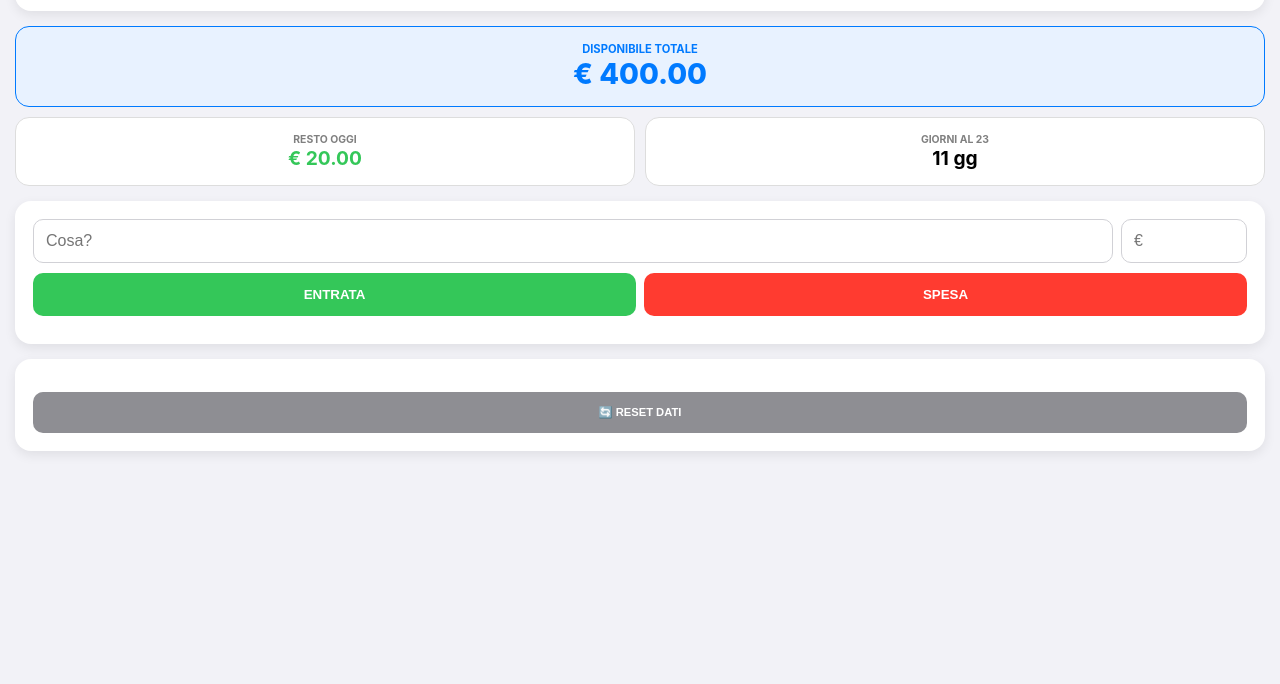
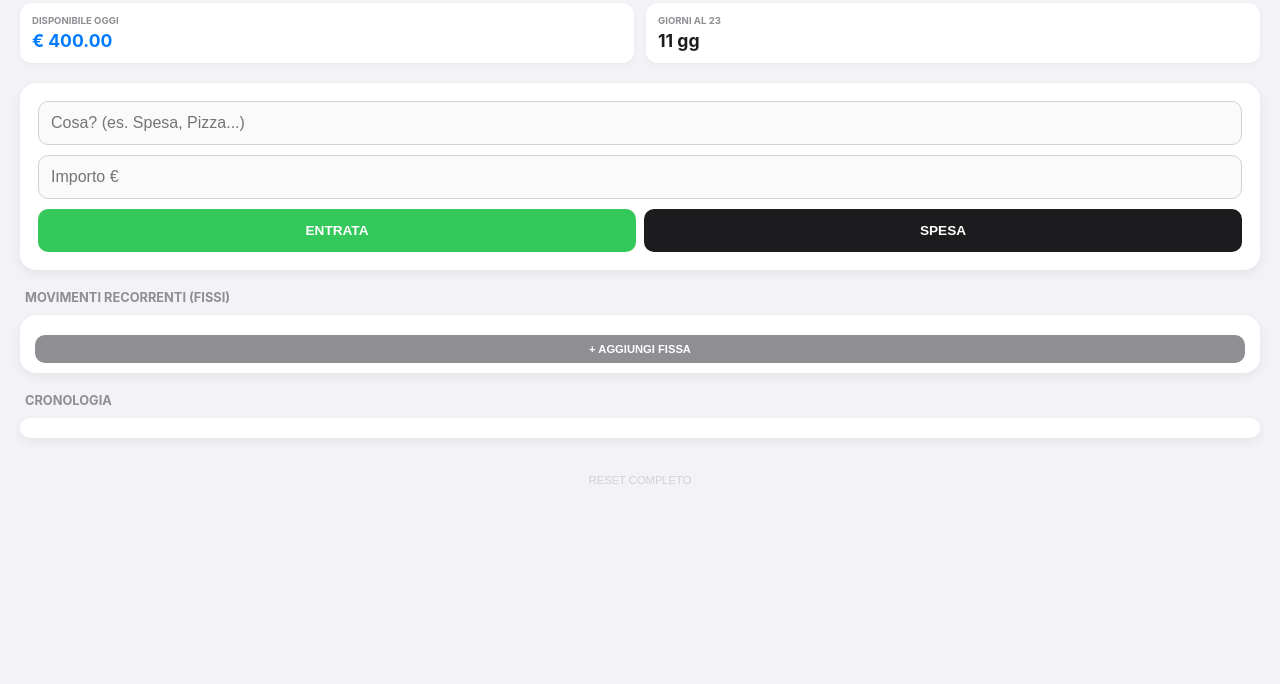
Before and after one commit to gigimarino-ops/Bank-Wallet, a plain HTML site: page index.html in a window 1280 px wide. Shown: the part 116-800 px from the top of the page. Drawn offline with Linux system fonts and the light colour scheme.

Commit message:
index.html

```diff
--- a/index.html
+++ b/index.html
@@ -3,65 +3,84 @@
 <head>
     <meta charset="UTF-8">
     <meta name="viewport" content="width=device-width, initial-scale=1.0, maximum-scale=1.0, user-scalable=no">
-    <title>Wallet iPhone 8 - Ripristinato</title>
+    <title>Wallet Minimal</title>
     <meta name="apple-mobile-web-app-capable" content="yes">
     <meta name="apple-mobile-web-app-status-bar-style" content="black-translucent">
     <style>
-        :root { --bg: #f2f2f7; --card: #ffffff; --blue: #007aff; --red: #ff3b30; --green: #34c759; --gray: #8e8e93; }
-        body { font-family: -apple-system, sans-serif; background: var(--bg); margin: 0; padding: 15px; }
-        .card { background: var(--card); padding: 18px; border-radius: 16px; box-shadow: 0 4px 12px rgba(0,0,0,0.08); margin-bottom: 15px; }
-        #saldo { font-size: 2.2rem; font-weight: 800; text-align: center; margin: 10px 0; }
-        .budget-grid { display: grid; grid-template-columns: 1fr 1fr; gap: 10px; margin-bottom: 15px; }
-        .budget-cell { padding: 15px; border-radius: 14px; text-align: center; background: white; border: 1px solid #ddd; }
-        .full-width { grid-column: span 2; background: #e8f2ff; border: 1px solid var(--blue); }
-        .input-row { display: flex; gap: 8px; margin-bottom: 10px; }
-        input { border: 1px solid #d1d1d6; padding: 12px; border-radius: 10px; font-size: 16px; width: 100%; outline: none; }
-        .btn { border: none; padding: 14px; border-radius: 10px; color: white; font-weight: 700; flex: 1; cursor: pointer; }
-        .item { display: flex; justify-content: space-between; padding: 10px 0; border-bottom: 1px solid #eee; }
-        .del { color: var(--red); margin-left: 10px; font-weight: bold; font-size: 1.2rem; }
+        :root { --bg: #f2f2f7; --card: #ffffff; --dark: #1c1c1e; --blue: #007aff; --green: #34c759; --gray: #8e8e93; --light-gray: #d1d1d6; }
+        body { font-family: -apple-system, sans-serif; background: var(--bg); margin: 0; padding: 20px; color: var(--dark); }
+
+        .header { text-align: center; margin-bottom: 25px; }
+        .header span { font-size: 0.7rem; color: var(--gray); text-transform: uppercase; letter-spacing: 1px; }
+        #saldo { font-size: 2.5rem; font-weight: 800; margin: 5px 0; letter-spacing: -1px; }
+
+        .stats-row { display: flex; justify-content: space-between; gap: 12px; margin-bottom: 20px; }
+        .stat-box { background: var(--card); padding: 12px; border-radius: 12px; flex: 1; box-shadow: 0 2px 6px rgba(0,0,0,0.04); }
+        .stat-label { font-size: 0.6rem; color: var(--gray); font-weight: 700; margin-bottom: 4px; }
+        .stat-value { font-size: 1.1rem; font-weight: 700; }
+
+        .card { background: var(--card); padding: 18px; border-radius: 16px; box-shadow: 0 4px 12px rgba(0,0,0,0.06); margin-bottom: 15px; }
+        input { border: 1px solid var(--light-gray); padding: 12px; border-radius: 10px; font-size: 16px; width: 100%; box-sizing: border-box; outline: none; margin-bottom: 10px; background: #fafafa; }
+
+        .btn-row { display: flex; gap: 8px; }
+        .btn { border: none; padding: 14px; border-radius: 10px; color: white; font-weight: 700; flex: 1; cursor: pointer; font-size: 0.85rem; transition: opacity 0.2s; }
+        .btn:active { opacity: 0.7; }
+        .btn-black { background: var(--dark); }
+        .btn-green { background: var(--green); }
+        .btn-gray { background: var(--gray); }
+
+        .section-title { font-size: 0.8rem; font-weight: 700; margin: 20px 0 10px 5px; color: var(--gray); text-transform: uppercase; }
+        .item { display: flex; justify-content: space-between; align-items: center; padding: 10px 0; border-bottom: 1px solid #f0f0f2; }
+        .item:last-child { border-bottom: none; }
+        .item b { font-size: 0.95rem; display: block; }
+        .item small { color: var(--gray); font-size: 0.7rem; }
+        .del { color: var(--light-gray); font-size: 1.2rem; padding: 0 5px; margin-left: 10px; }
     </style>
 </head>
 <body>
 
-    <div class="card">
-        <div id="ciclo-testo" style="text-align:center; font-size:0.7rem; color:gray; text-transform:uppercase;">Caricamento...</div>
+    <div class="header">
+        <span id="ciclo-testo">---</span>
         <div id="saldo">€ 0.00</div>
     </div>
 
-    <div class="budget-grid">
-        <div class="budget-cell full-width">
-            <div style="font-size: 0.7rem; color: var(--blue); font-weight: bold;">DISPONIBILE TOTALE</div>
-            <div id="budget-odierno" style="font-size: 1.8rem; font-weight: 800; color: var(--blue);">€ 0.00</div>
+    <div class="stats-row">
+        <div class="stat-box">
+            <div class="stat-label">DISPONIBILE OGGI</div>
+            <div id="budget-odierno" class="stat-value" style="color: var(--blue);">€ 0.00</div>
         </div>
-        <div class="budget-cell">
-            <div style="font-size: 0.65rem; color: gray; font-weight: bold;">RESTO OGGI</div>
-            <div id="resto-oggi" style="font-size: 1.2rem; font-weight: 700; color: var(--green);">€ 20.00</div>
-        </div>
-        <div class="budget-cell">
-            <div style="font-size: 0.65rem; color: gray; font-weight: bold;">GIORNI AL 23</div>
-            <div id="days-left" style="font-size: 1.2rem; font-weight: 700;">-</div>
+        <div class="stat-box">
+            <div class="stat-label">GIORNI AL 23</div>
+            <div id="days-left" class="stat-value">--</div>
         </div>
     </div>
 
     <div class="card">
-        <div class="input-row">
-            <input type="text" id="desc" placeholder="Cosa?">
-            <input type="number" id="euro" placeholder="€" step="0.01" style="width: 100px;">
-        </div>
-        <div class="input-row">
-            <button class="btn" style="background:var(--green)" onclick="aggiungi('IN')">ENTRATA</button>
-            <button class="btn" style="background:var(--red)" onclick="aggiungi('OUT')">SPESA</button>
+        <input type="text" id="desc" placeholder="Cosa? (es. Spesa, Pizza...)">
+        <input type="number" id="euro" placeholder="Importo €" step="0.01">
+        <div class="btn-row">
+            <button class="btn btn-green" onclick="aggiungi('IN')">ENTRATA</button>
+            <button class="btn btn-black" onclick="aggiungi('OUT')">SPESA</button>
         </div>
     </div>
 
-    <div class="card">
-        <div id="lista"></div>
-        <button class="btn" style="background:var(--gray); width:100%; margin-top:15px; font-size:0.7rem;" onclick="resetDati()">🔄 RESET DATI</button>
+    <div class="section-title">Movimenti Recorrenti (Fissi)</div>
+    <div class="card" style="padding: 10px 15px;">
+        <div id="lista-ricorrenti"></div>
+        <button class="btn btn-gray" style="width:100%; margin-top:10px; font-size:0.7rem; padding:8px;" onclick="aggiungiRicorrente()">+ AGGIUNGI FISSA</button>
     </div>
 
+    <div class="section-title">Cronologia</div>
+    <div class="card" style="padding: 10px 15px;">
+        <div id="lista"></div>
+    </div>
+
+    <button style="background:none; border:none; color:var(--light-gray); width:100%; font-size:0.7rem; margin: 20px 0;" onclick="resetDati()">RESET COMPLETO</button>
+
     <script>
-        let movimenti = JSON.parse(localStorage.getItem('wallet_v12')) || [];
-        const SOGLIA = 20.00;
+        let movimenti = JSON.parse(localStorage.getItem('wallet_v13')) || [];
+        let ricorrenti = JSON.parse(localStorage.getItem('ricorrenti_v13')) || [];
+        const SOGLIA_GIORNO = 20.00;
         const GIORNO_S = 23;
 
         function getCiclo() {
@@ -75,18 +94,26 @@
         function aggiungi(tipo) {
             let d = document.getElementById('desc').value || (tipo==='IN'?'Entrata':'Spesa');
             let e = parseFloat(document.getElementById('euro').value);
-            if (isNaN(e) || e <= 0) return alert("Inserisci importo");
-
+            if (isNaN(e) || e <= 0) return;
             movimenti.unshift({ desc: d, importo: e, tipo: tipo, data: new Date().toISOString() });
-            localStorage.setItem('wallet_v12', JSON.stringify(movimenti));
-
-            document.getElementById('desc').value = '';
-            document.getElementById('euro').value = '';
+            localStorage.setItem('wallet_v13', JSON.stringify(movimenti));
+            document.getElementById('desc').value = ''; document.getElementById('euro').value = '';
             aggiornaUI();
         }
 
+        function aggiungiRicorrente() {
+            let d = prompt("Nome spesa fissa (es. Affitto):");
+            let e = parseFloat(prompt("Importo mensile:"));
+            if (d && !isNaN(e)) {
+                ricorrenti.push({ desc: d, importo: e });
+                localStorage.setItem('ricorrenti_v13', JSON.stringify(ricorrenti));
+                aggiornaUI();
+            }
+        }
+
+        function elimina(iso) { movimenti = movimenti.filter(m => m.data !== iso); localStorage.setItem('wallet_v13', JSON.stringify(movimenti)); aggiornaUI(); }
+        function eliminaR(index) { ricorrenti.splice(index, 1); localStorage.setItem('ricorrenti_v13', JSON.stringify(ricorrenti)); aggiornaUI(); }
         function resetDati() { if(confirm("Cancelli tutto?")) { localStorage.clear(); location.reload(); } }
-        function elimina(iso) { movimenti = movimenti.filter(m => m.data !== iso); localStorage.setItem('wallet_v12', JSON.stringify(movimenti)); aggiornaUI(); }
 
         function aggiornaUI() {
             let { inizio, fine } = getCiclo();
@@ -94,24 +121,33 @@
             document.getElementById('ciclo-testo').innerText = `Ciclo: ${inizio.toLocaleDateString()} - ${fine.toLocaleDateString()}`;
 
             let saldo = 0, speseOggi = 0, spesePassate = 0;
-            let lista = document.getElementById('lista');
-            lista.innerHTML = '';
 
+            // Calcolo Ricorrenti
+            let totRicorrenti = 0;
+            let divR = document.getElementById('lista-ricorrenti');
+            divR.innerHTML = '';
+            ricorrenti.forEach((r, idx) => {
+                totRicorrenti += r.importo;
+                divR.innerHTML += `<div class="item"><div><b>${r.desc}</b></div><div>€${r.importo.toFixed(2)} <span class="del" onclick="eliminaR(${idx})">×</span></div></div>`;
+            });
+            saldo -= totRicorrenti;
+
+            // Calcolo Movimenti
+            let divL = document.getElementById('lista');
+            divL.innerHTML = '';
             movimenti.forEach(m => {
                 let dataM = new Date(m.data);
                 if (dataM >= inizio) {
                     if (m.tipo === 'IN') saldo += m.importo; else saldo -= m.importo;
-
                     if (m.tipo === 'OUT') {
                         let dPura = new Date(m.data); dPura.setHours(0,0,0,0);
                         if (dPura.getTime() === oggi.getTime()) speseOggi += m.importo;
                         else if (dPura < oggi) spesePassate += m.importo;
                     }
-
-                    lista.innerHTML += `<div class="item">
-                        <div><small>${dataM.toLocaleDateString()}</small><br><b>${m.desc}</b></div>
+                    divL.innerHTML += `<div class="item">
+                        <div><b>${m.desc}</b><small>${dataM.toLocaleDateString()}</small></div>
                         <div style="display:flex; align-items:center;">
-                            <span style="color:${m.tipo==='IN'?'var(--green)':'var(--red)'}; font-weight:bold;">${m.tipo==='IN'?'+':'-'}€${m.importo.toFixed(2)}</span>
+                            <span style="color:${m.tipo==='IN'?'var(--green)':'var(--dark)'}; font-weight:700;">${m.tipo==='IN'?'+':'-'} €${m.importo.toFixed(2)}</span>
                             <span class="del" onclick="elimina('${m.data}')">×</span>
                         </div>
                     </div>`;
@@ -119,13 +155,10 @@
             });
 
             let ggP = Math.floor((oggi - inizio) / 86400000) + 1;
-            let bAcc = (ggP * SOGLIA) - (spesePassate + speseOggi);
-            let rOggi = SOGLIA - speseOggi;
+            let bAcc = (ggP * SOGLIA_GIORNO) - (spesePassate + speseOggi);
 
             document.getElementById('saldo').innerText = `€ ${saldo.toFixed(2)}`;
             document.getElementById('budget-odierno').innerText = `€ ${bAcc.toFixed(2)}`;
-            document.getElementById('resto-oggi').innerText = `€ ${rOggi.toFixed(2)}`;
-            document.getElementById('resto-oggi').style.color = rOggi < 0 ? 'var(--red)' : 'var(--green)';
             document.getElementById('days-left').innerText = Math.ceil((fine - oggi) / 86400000) + " gg";
         }
         aggiornaUI();
```
